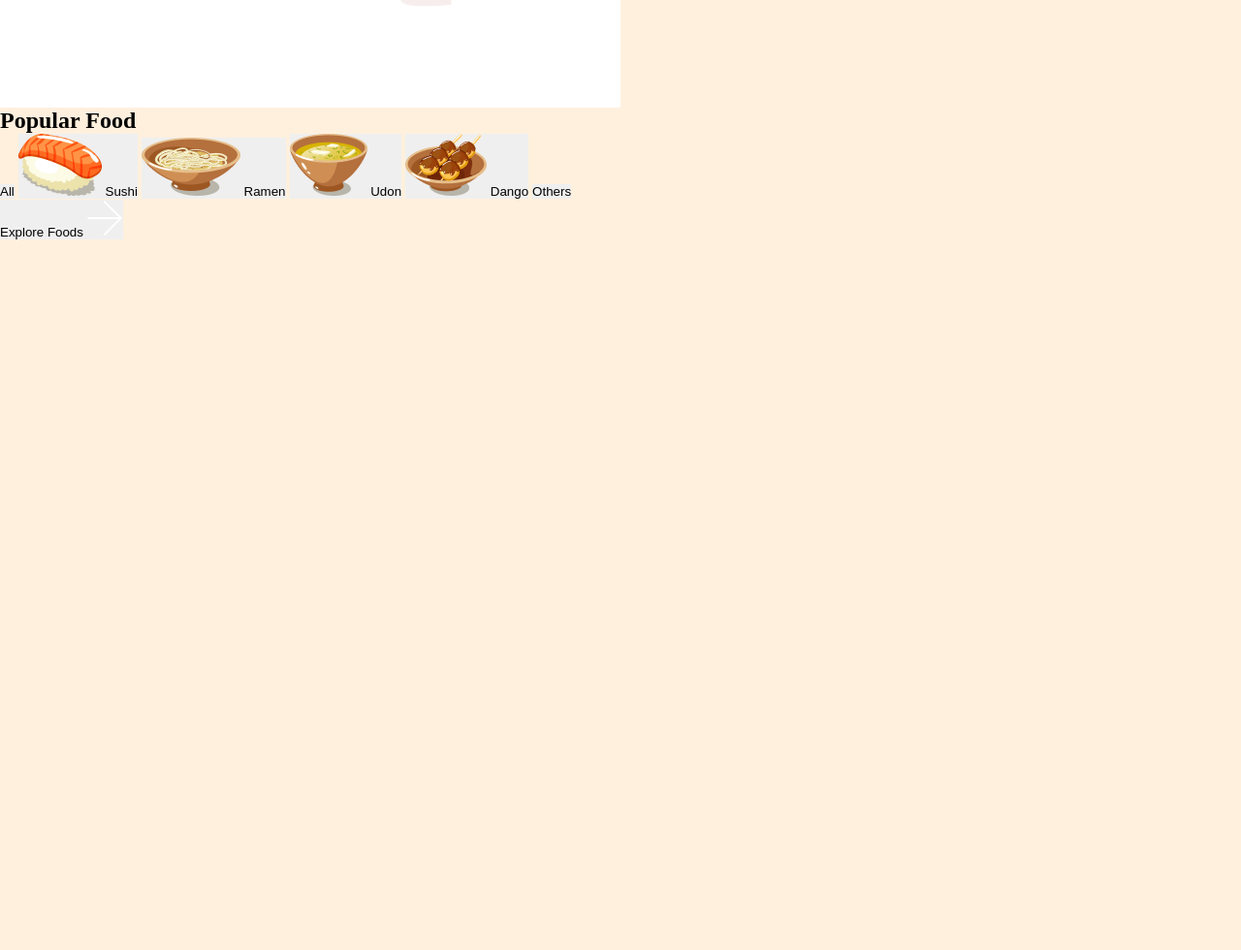
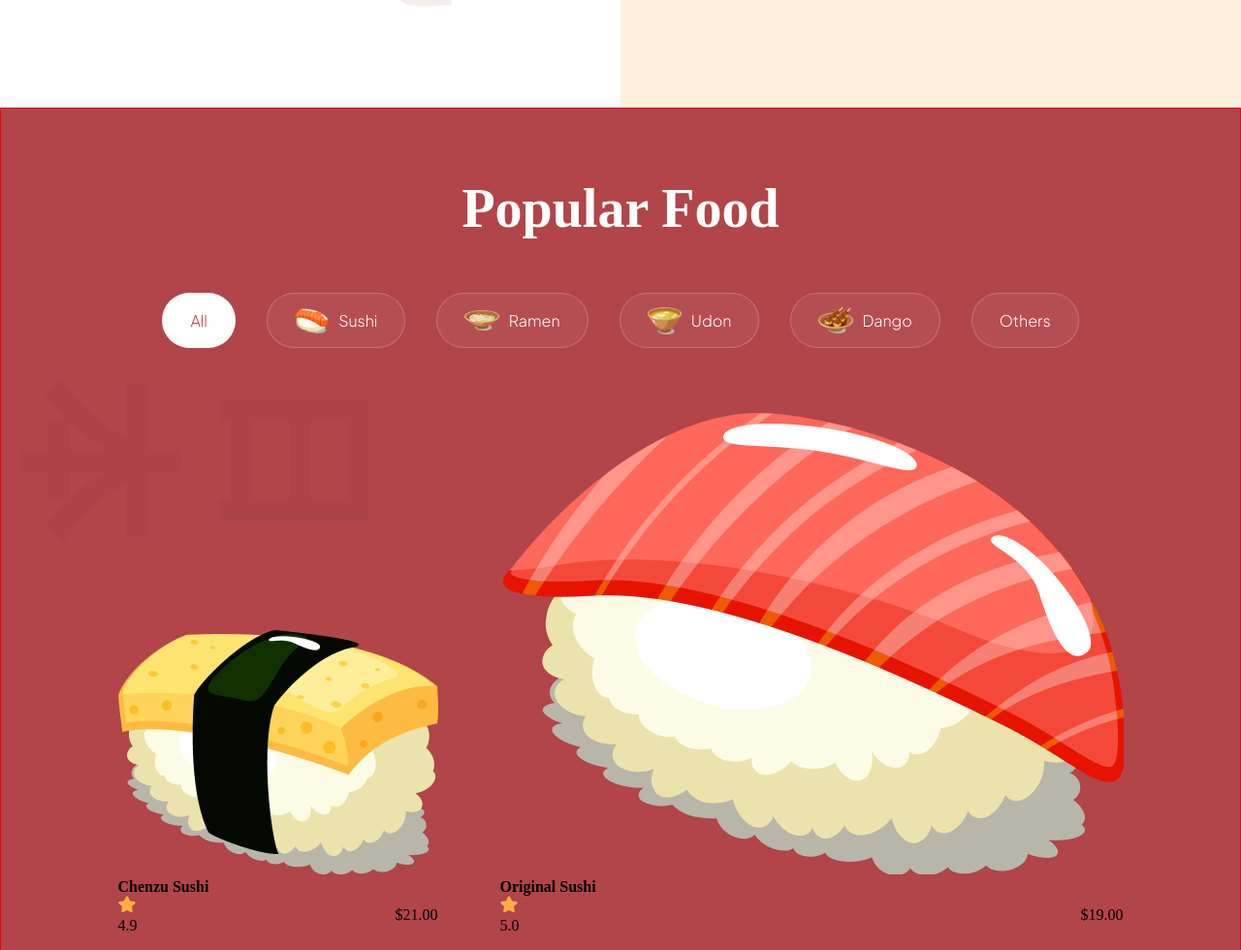
Before and after one commit to benjaminhpham/sushi-app, a website built with Vite: page index.html in a window 1280 px wide. Shown: the part 1660-2640 px from the top of the page at 97% size. Before the commit the page ends 1908 px from the top, so only its background shows below. Built offline with nearby package versions, Linux system fonts and the light colour scheme.

Commit message:
styling popular section

```diff
--- a/css/sections/popular.css
+++ b/css/sections/popular.css
@@ -0,0 +1,101 @@
+.popular-foods {
+  border: 1px solid red;
+  padding: 4rem;
+
+  display: flex;
+  flex-direction: column;
+  background-color: var(--primary-color);
+  background-image: url("../../assets/popular_bg.png");
+  background-position: center;
+  background-repeat: no-repeat;
+  background-size: contain;
+
+  overflow: hidden;
+}
+
+.popular-foods__title {
+  font-size: 56px;
+  font-weight: 600;
+  line-height: 78px;
+  color: var(--color-white);
+  text-align: center;
+}
+
+.popular-foods__filters {
+  margin-top: 3rem;
+  max-width: 100%;
+  overflow-x: auto;
+
+  display: flex;
+  justify-content: center;
+  gap: 2rem;
+}
+
+.popular-foods__filter-btn {
+  padding: 10px 28px;
+
+  display: flex;
+  align-items: center;
+  gap: 10px;
+  background-color: rgba(255, 255, 255, 0.05);
+  border: 1px solid rgba(255, 255, 255, 0.2);
+  border-radius: 46px;
+
+  font-size: 1rem;
+  font-weight: 300;
+  line-height: 25px;
+  font-family: var(--plus-jakarta-sans);
+  color: var(--color-white);
+  cursor: pointer;
+}
+
+.popular-foods__filter-btn img {
+  width: 2.2rem;
+  height: 2.2rem;
+  object-fit: contain;
+}
+
+.popular-foods__filter-btn.active {
+  background-color: var(--color-white);
+  color: var(--primary-color);
+}
+
+.popular-foods__filter-btn:hover {
+  background-color: var(--color-white);
+  color: var(--primary-color);
+}
+
+.popular-foods__catalog {
+  margin-top: 4rem;
+
+  display: flex;
+  justify-content: center;
+  align-items: flex-end;
+  flex-wrap: wrap;
+  gap: 4rem;
+}
+
+.popular-foods__button {
+  width: fit-content;
+
+  padding: 20px 30px;
+  margin: 80px auto 0;
+
+  font-weight: 500;
+  font-size: 18px;
+  line-height: 23px;
+  font-family: var(--plus-jakarta-sans);
+  color: var(--color-white);
+
+  border: none;
+  outline: none;
+  background-color: var(--secondary-color);
+  border-radius: 4rem;
+}
+
+.popular-foods__button img {
+  width: 14px;
+  height: 14px;
+  object-fit: contain;
+  margin-left: 1rem;
+}
--- a/css/style.css
+++ b/css/style.css
@@ -4,8 +4,9 @@
 @import url("./sections/header.css");
 @import url("./sections/hero.css");
 @import url("./sections/about.css");
+@import url("./sections/popular.css");
 
-:root {
+:root  {
   --playfair-display: "Playfair Display", serif;
   --plus-jakarta-sans: "Plus Jakarta Sans", sans-serif;
 
--- a/index.html
+++ b/index.html
@@ -107,23 +107,72 @@
     <section class="popular-foods" id="menu">
       <h2 class="popular-foods__title">Popular Food</h2>
       <div class="popular-foods__filters sushi__hide-scrollbar">
-        <button class="popular-foods__btn-active">All</button>
-        <button class="popular-foods__btn">
+        <button class="popular-foods__filter-btn active">All</button>
+        <button class="popular-foods__filter-btn">
           <img src="/assets/sushi-9.png" alt="sushi" /> Sushi
         </button>
-        <button class="popular-foods__btn">
+        <button class="popular-foods__filter-btn">
           <img src="/assets/sushi-8.png" alt="ramen" /> Ramen
         </button>
-        <button class="popular-foods__btn">
+        <button class="popular-foods__filter-btn">
           <img src="/assets/sushi-7.png" alt="sushi" /> Udon
         </button>
-        <button class="popular-foods__btn">
+        <button class="popular-foods__filter-btn">
           <img src="/assets/sushi-6.png" alt="sushi" /> Dango
         </button>
-        <button class="popular-foods__btn">Others</button>
+        <button class="popular-foods__filter-btn">Others</button>
       </div>
 
-      <div class="popular-foods__catalog"></div>
+      <div class="popular-foods__catalog">
+        <article class="popular-foods__card">
+          <img
+            class="popular-foods__card-image"
+            src="assets/sushi-12.png"
+            alt="sushi"
+          />
+          <h4 class="popular-foods__card-title">Chenzu Sushi</h4>
+          <div class="popular-foods__card-details flex-between">
+            <div class="popular-foods__card-rating">
+              <img src="assets/star.svg" alt="star" />
+              <p>4.9</p>
+            </div>
+            <p class="popular-foods__card-price">$21.00</p>
+          </div>
+        </article>
+
+        <article class="popular-foods__card active-card">
+          <img
+            class="popular-foods__card-image"
+            src="assets/sushi-11.png"
+            alt="sushi"
+          />
+          <h4 class="popular-foods__card-title">Original Sushi</h4>
+          <div class="popular-foods__card-details flex-between">
+            <div class="popular-foods__card-rating">
+              <img src="assets/star.svg" alt="star" />
+              <p>5.0</p>
+            </div>
+            <p class="popular-foods__card-price">$19.00</p>
+          </div>
+        </article>
+
+        <article class="popular-foods__card">
+          <img
+            class="popular-foods__card-image"
+            src="assets/sushi-10.png"
+            alt="ramen"
+          />
+          <h4 class="popular-foods__card-title">Tonkatsu Ramen</h4>
+          <div class="popular-foods__card-details flex-between">
+            <div class="popular-foods__card-rating">
+              <img src="assets/star.svg" alt="star" />
+              <p>4.8</p>
+            </div>
+            <p class="popular-foods__card-price">$16.00</p>
+          </div>
+        </article>
+      </div>
+
       <button class="popular-foods__button">
         Explore Foods
         <img src="assets/arrow-right.svg" alt="arrow-right" />
```
